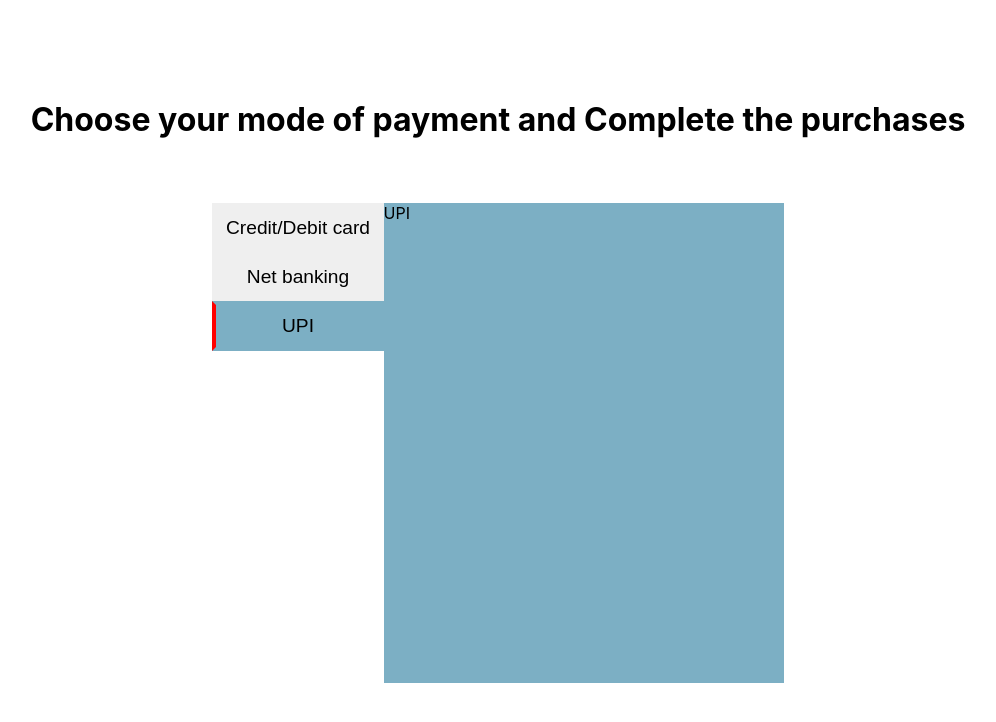
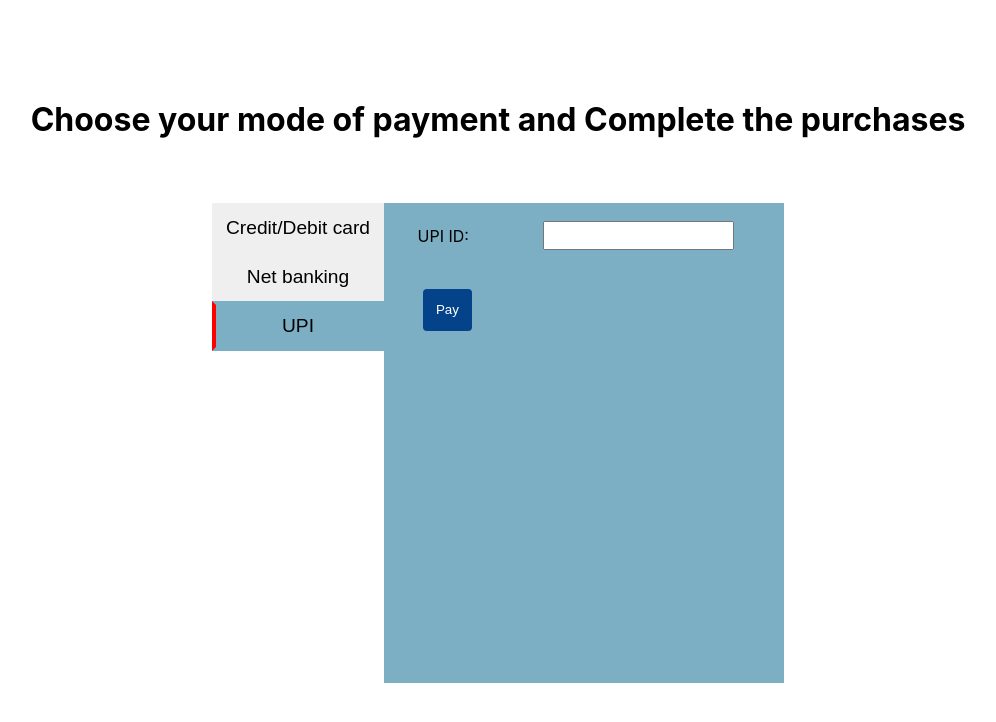
Before and after one commit to harshdixit3/payment-gateway, a React (Create React App) app in the folder payment-gateway/: page / in a window 1280 px wide. Both pictures are taken after a click on the button "UPI". Shown: the top 722 px of the page, without its empty margins (142-1138 px from the left). Built offline with nearby package versions, Linux system fonts and the light colour scheme.

Commit message:
Completed the UPI Component Payment Gateway is Completed

```diff
--- a/payment-gateway/src/Components/UPI.tsx
+++ b/payment-gateway/src/Components/UPI.tsx
@@ -1,9 +1,54 @@
-import React from 'react'
+import { FormEvent, useState } from "react";
+import ConfermationDialog from "./ConfermationDialog";
+import PaymentsOptions from "../Enums/PaymentsOptions";
 
 const UPI = () => {
+  const [upi, setUpi] = useState("");
+
+  const [showConfermationDialog, setshowConfermationDialog] = useState(false);
+
+  const onSubmit = (event: FormEvent<HTMLFormElement>) => {
+    event.preventDefault();
+    setshowConfermationDialog(true);
+  };
+
+  const closeDialog = () => {
+    setshowConfermationDialog(false);
+  };
+
   return (
-    <div>UPI</div>
-  )
-}
+    <div>
+      <form onSubmit={onSubmit}>
+        <table>
+          <tbody>
+            <tr>
+              <td>
+                <label htmlFor="cardNumber">UPI ID:</label>
+              </td>
+              <td>
+                <input
+                  type="text"
+                  id="upi"
+                  name="upi"
+                  value={upi}
+                  onChange={(event) => setUpi(event.target.value)}
+                />
+              </td>
+            </tr>
+            <td>
+              <button className="btn btn-pay">Pay</button>
+            </td>
+          </tbody>
+        </table>
+      </form>
+      {showConfermationDialog && (
+        <ConfermationDialog
+          onClickNo={closeDialog}
+          paymentOption={PaymentsOptions.CARD}
+        />
+      )}
+    </div>
+  );
+};
 
 export default UPI;
```
